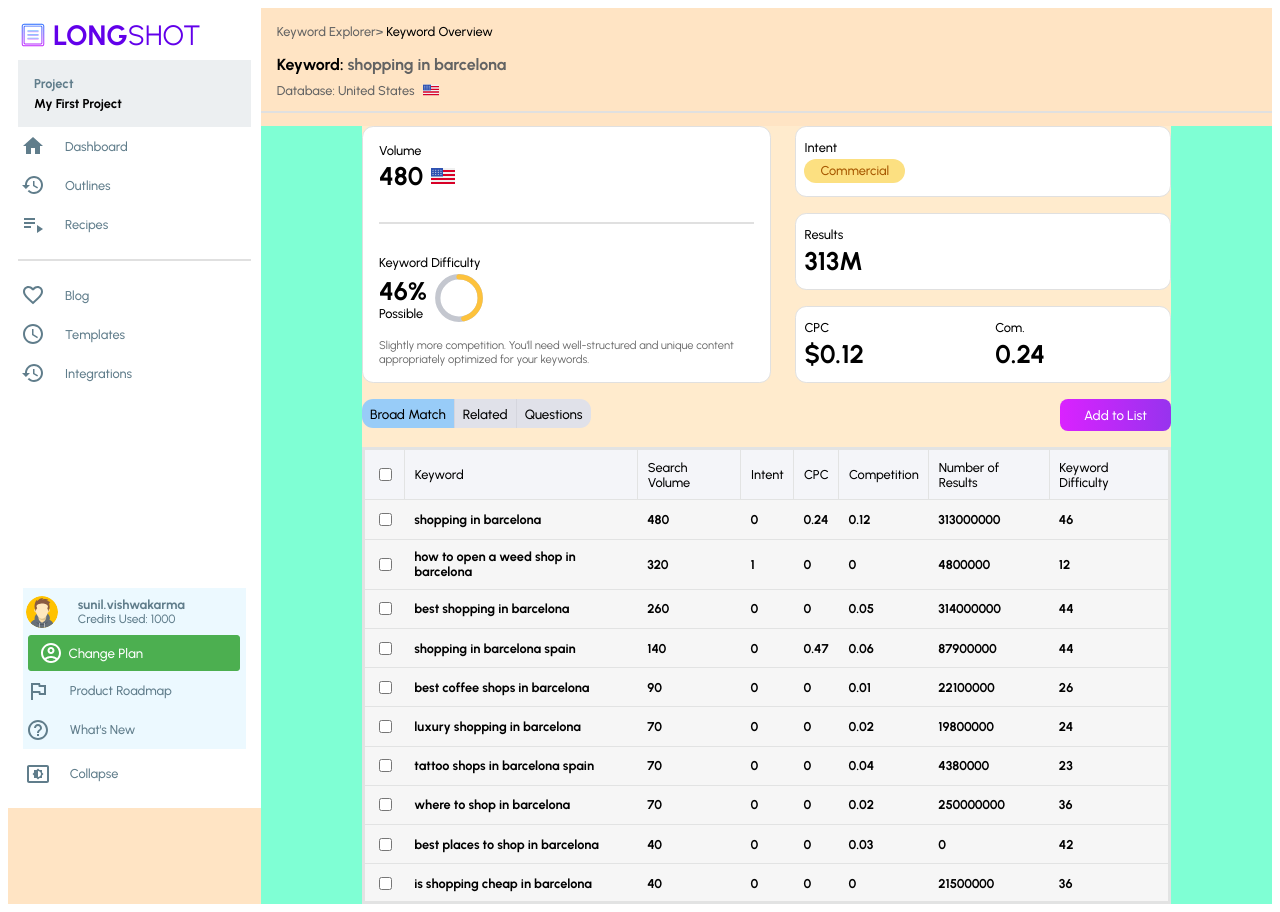
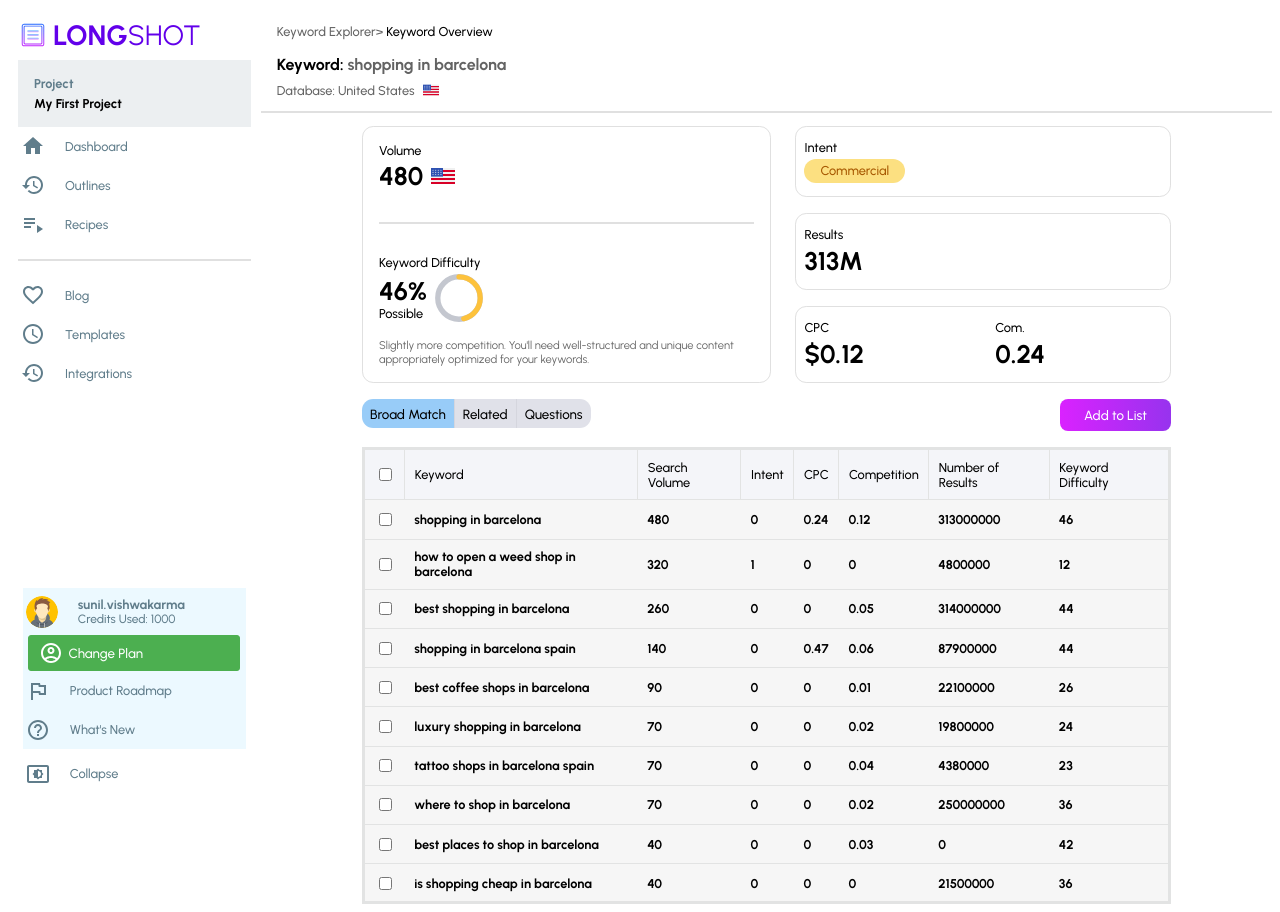
Before and after one commit to linkinsunil/longshot, a React (Create React App) app: page / in a window 1280 px wide. Built offline with nearby package versions, Linux system fonts and the light colour scheme.

Commit message:
style: removed unwanted styles

```diff
--- a/src/App.css
+++ b/src/App.css
@@ -1,8 +1,7 @@
 * {
   font-family: 'Urbanist', sans-serif;
-  overflow: hidden;
 }
 
 .container {
-  overflow: hidden;
+  /* overflow: hidden; */
 }
--- a/src/components/Dashboard/Dashboard.css
+++ b/src/components/Dashboard/Dashboard.css
@@ -1,5 +1,4 @@
 .dashboard {
-  background-color: bisque;
   flex: 4;
   display: flex;
 }
--- a/src/components/Main/Main.css
+++ b/src/components/Main/Main.css
@@ -2,7 +2,6 @@
   display: flex;
   align-items: center;
   font-weight: 500;
-  background-color: aquamarine;
   flex-direction: column;
 }
 .wrapper {
@@ -10,7 +9,6 @@
   display: flex;
   flex-direction: column;
   align-items: center;
-  background-color: blanchedalmond;
 }
 
 .top-section {
```
